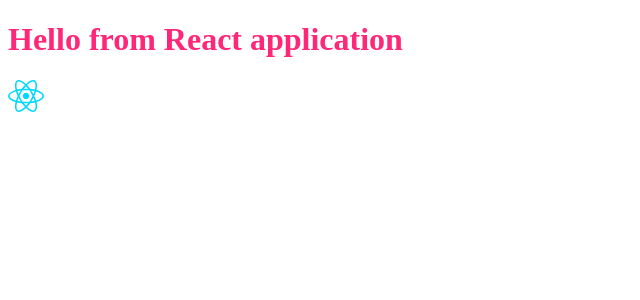
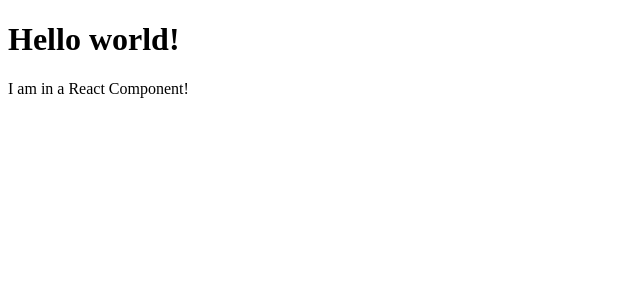
Before and after one commit to ClintonYounge/React-Activity, a React app: page / in a window 1280 px wide. Shown: the top 300 px of the page, without its empty margins (0-640 px from the left). Built offline with nearby package versions, Linux system fonts and the light colour scheme.

Commit message:
Add TodoApp component file

```diff
--- /dev/null
+++ b/src/components/TodoApp.jsx
@@ -0,0 +1,10 @@
+const TodoApp = () => {
+  return (
+    <div>
+      <h1>Hello world!</h1>
+      <p>I am in a React Component!</p>
+    </div>
+  );
+};
+
+export default TodoApp;
--- a/src/index.js
+++ /dev/null
@@ -1,15 +0,0 @@
-import React from 'react';
-import ReactDOM from 'react-dom/client';
-
-import './styles/app.css';
-import reactLogo from './images/react.svg';
-
-const rootElement = document.getElementById('root');
-const root = ReactDOM.createRoot(rootElement);
-
-root.render(
-  <div>
-    <h1>Hello from React application</h1>
-    <img src={reactLogo} className="logo react" alt="React logo" />
-  </div>
-);
--- /dev/null
+++ b/src/main.jsx
@@ -0,0 +1,8 @@
+import React from "react";
+import ReactDOM from "react-dom/client";
+
+import TodoApp from "./components/TodoApp";
+
+const domContainer = document.getElementById("root");
+const root = ReactDOM.createRoot(domContainer);
+root.render(<TodoApp />);
--- a/webpack.common.js
+++ b/webpack.common.js
@@ -4,7 +4,7 @@
 const MiniCssExtractPlugin = require('mini-css-extract-plugin');
 
 module.exports = {
-  entry: './src/index.js',
+  entry: './src/main.jsx',
   output: {
     path: path.resolve(__dirname, 'dist'),
     filename: 'bundle.js',
```
